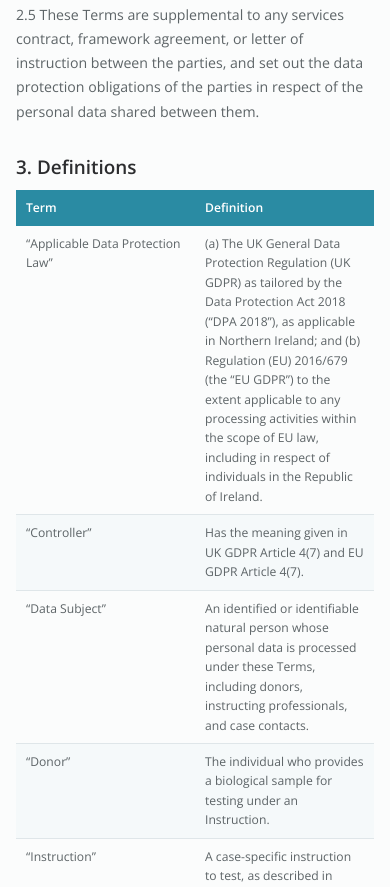
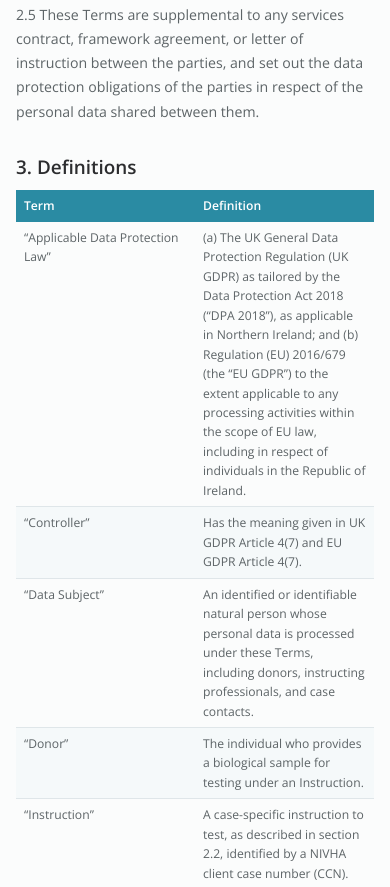
Before and after one commit to nivhalabs/nivha-feenote-prototype, a website: page data-sharing-terms.html in a window 390 px wide. Shown: the part 2100-2987 px from the top of the page. Drawn offline with nearby package versions, Linux system fonts and the light colour scheme.

Commit message:
Legal pages: stop sideways scrolling on phones
The legal page wrapper sat inside a flex body and grew to the width of
its widest table, so the privacy notice scrolled sideways by about 20px
on a phone. The wrapper now keeps to the screen width and wide tables
scroll inside themselves on small screens.

Co-authored-by: Perplexity <noreply@perplexity.ai>

```diff
--- a/data-sharing-terms.html
+++ b/data-sharing-terms.html
@@ -11,7 +11,7 @@
 <link rel="stylesheet" href="css/style.css?v=37">
 <link rel="icon" type="image/png" href="assets/favicon.png">
 <style>
-  .legal-wrap { max-width: 820px; margin: 0 auto; padding: var(--space-10) var(--space-4) var(--space-16); }
+  .legal-wrap { width: 100%; min-width: 0; box-sizing: border-box; max-width: 820px; margin: 0 auto; padding: var(--space-10) var(--space-4) var(--space-16); }
   .legal-mast { border-bottom: 2px solid var(--color-primary); padding-bottom: var(--space-6); margin-bottom: var(--space-8); }
   .legal-mast h1 { font-size: var(--text-xl); line-height: 1.25; margin: var(--space-2) 0; }
   .legal-mast .sub { color: var(--color-text-muted); font-size: var(--text-base); margin-bottom: var(--space-4); }
@@ -31,6 +31,10 @@
   .legal-wrap th { text-align: left; background: var(--color-primary); color: #fff; padding: 8px 10px; font-weight: 600; }
   .legal-wrap td { padding: 8px 10px; border-bottom: 1px solid var(--color-border); color: var(--color-text-muted); vertical-align: top; }
   .legal-wrap tr:nth-child(even) td { background: #f5f9fa; }
+  @media (max-width: 640px) {
+    .legal-wrap table { display: block; overflow-x: auto; -webkit-overflow-scrolling: touch; }
+    .legal-wrap th, .legal-wrap td { padding: 6px 8px; }
+  }
   .legal-back { font-size: var(--text-sm); }
   .legal-wrap a { color: var(--color-primary); }
 </style>
```
Also changed, not shown: policy-terms.html (+1 -1 lines), privacy.html (+5 -1 lines).
